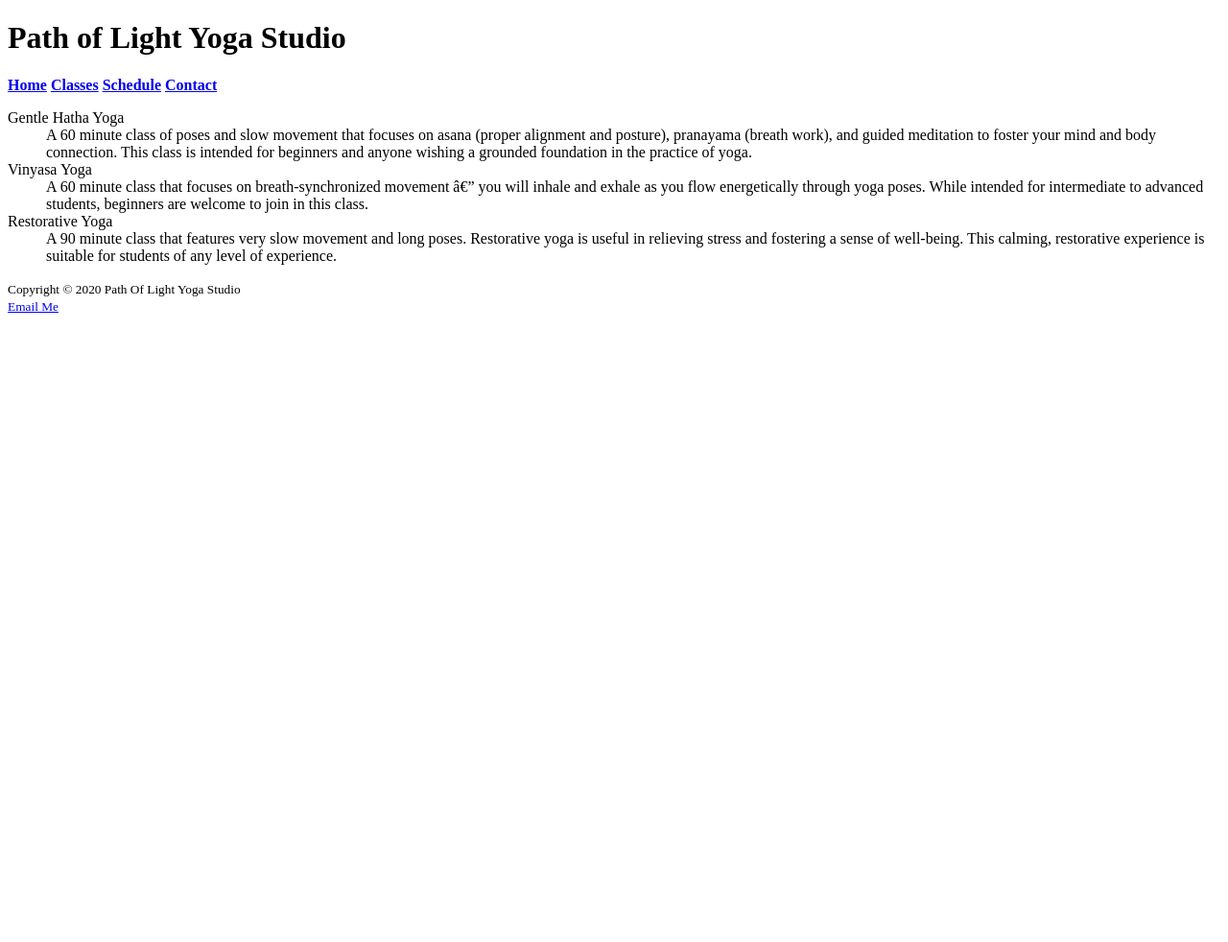
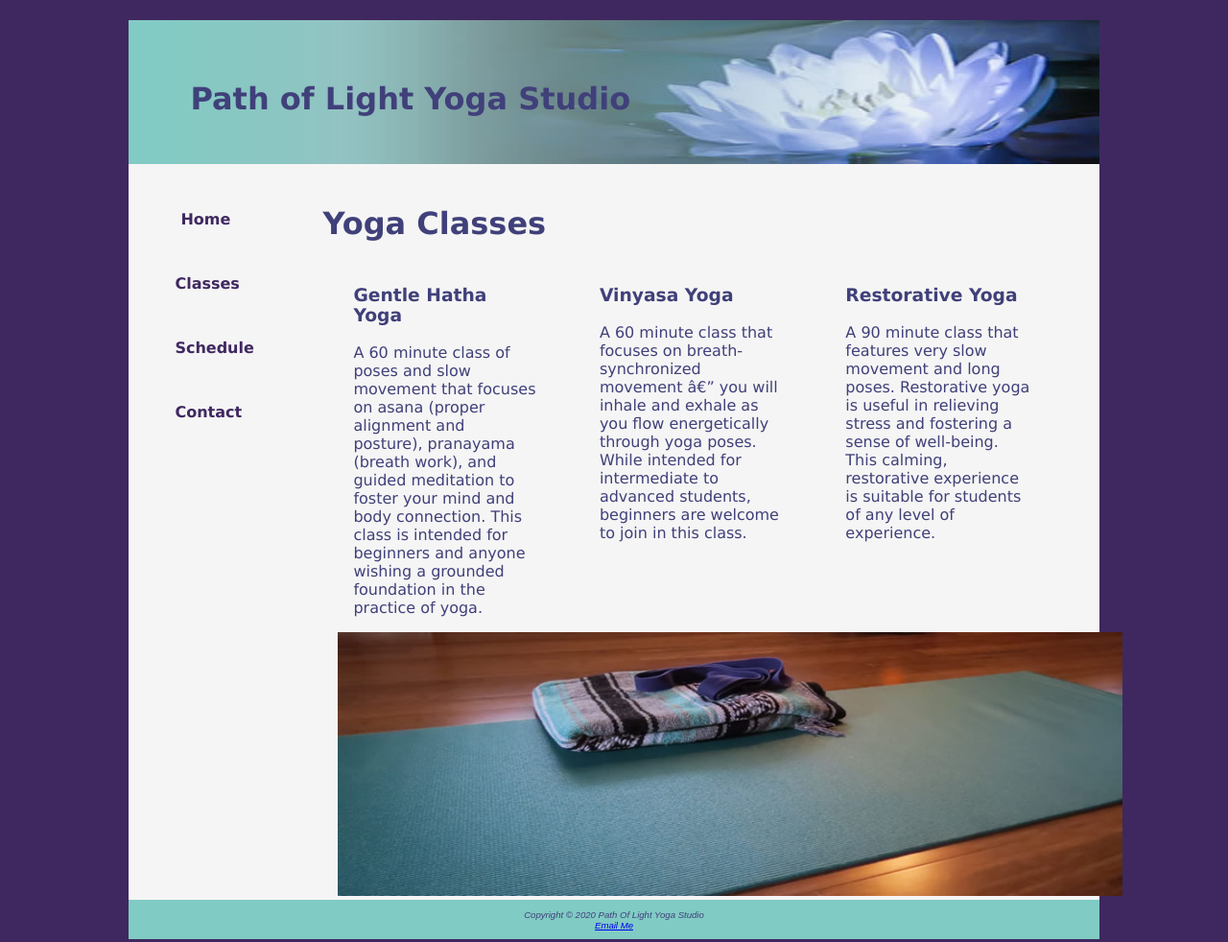
Before and after one commit to ParkerMatthews/YoghurtStudio, a plain HTML site: page classes.html in a window 1280 px wide. Shown: the whole page at 96% size. Before the commit the page ends 800 px from the top, so only its background shows below. Drawn offline with Linux system fonts and the light colour scheme.

Commit message:
pushschudule

```diff
--- a/classes.html
+++ b/classes.html
@@ -3,30 +3,44 @@
     <head>
         <title>Yoga</title>
         <meta charset="uft-8">
+        <link rel="stylesheet" href="style.css">
     </head>
     <body>
+        <div id="wrapper">
+        <header>
         <h1>Path of Light Yoga Studio</h1>
-        <div>
+        </header>
+        <nav>
         <b><a href="index.html">Home</a>
         <a href="classes.html">Classes</a>
         <a href="schedule.html">Schedule</a>
         <a href="contact.html">Contact</a></b>
+        </nav>
+        <main>
+        <h2> Yoga Classes</h2>
+        <div class ="onethird">
+        <h3>Gentle Hatha Yoga</h3>
+        <p>A 60 minute class of poses and slow movement that focuses on asana (proper alignment and posture), pranayama (breath work), and guided meditation to foster your mind and body connection. This class is intended for beginners and anyone wishing a grounded foundation in the practice of yoga.</p>
         </div>
-        <dl>
-            <dt>Gentle Hatha Yoga</dt>
-                <dd>A 60 minute class of poses and slow movement that focuses on asana (proper alignment and posture), pranayama (breath work), and guided meditation to foster your mind and body connection. This class is intended for beginners and anyone wishing a grounded foundation in the practice of yoga.</dd>
-            <dt>Vinyasa Yoga</dt>
-                <dd>A 60 minute class that focuses on breath-synchronized movement — you will inhale and exhale as you flow energetically through yoga poses. While intended for intermediate to advanced students, beginners are welcome to join in this class.</dd>
-            <dt>Restorative Yoga</dt>
-                <dd>A 90 minute class that features very slow movement and long poses. Restorative yoga is useful in relieving stress and fostering a sense of well-being. This calming, restorative experience is suitable for students of any level of experience.
-                </dd>
-        </dl>
+        <div class ="onethird">
+        <h3>Vinyasa Yoga</h3>
+        <p>A 60 minute class that focuses on breath-synchronized movement — you will inhale and exhale as you flow energetically through yoga poses. While intended for intermediate to advanced students, beginners are welcome to join in this class.</p>
+        </div>
+        <div class ="onethird">
+        <h3>Restorative Yoga</h3>
+        <p>A 90 minute class that features very slow movement and long poses. Restorative yoga is useful in relieving stress and fostering a sense of well-being. This calming, restorative experience is suitable for students of any level of experience.</p>
+        </div>
+        <div id="hero">
+            <img src="images/yogamat.jpg" alt="mat" height="275" width="850">
+        </div>
 
-        <small>
+        </main>
+
+        <footer>
             Copyright &copy; 2020 Path Of Light Yoga Studio<br>
             <a href = "mailto:parker.matthews@evsck12.com">Email Me</a>
-        </small>
+        </footer>
 
-
+        </div>
     </body>
 </html>
--- /dev/null
+++ b/style.css
@@ -0,0 +1,136 @@
+/* single line comment and block commemnt */
+
+body{
+    background-color: #3F2860;
+    color: #40407A;
+    font-family: Verdana,Arial,sans-serif;
+}
+header{
+    background-image: url("images/lilyheader.jpg");
+    background-size: 100% 100%;
+    text-align: left;
+    height: 150px;
+}
+
+/* apllying style to the nav section */
+header a:link{
+    text-decoration: none;
+    display: block;
+    color:#40407A;
+}
+header a:visited{
+    text-decoration: none;
+    display: block;
+    color:#40407A;
+}
+header a:hover{
+    text-decoration: none;
+    display: block;
+    color:#FFF;
+}
+
+h1{
+    line-height: 200%;
+    padding-top: 50px;
+    padding-left: 2em;
+}
+
+h2{
+    font-size: 200%;
+}
+
+nav{
+    text-align: center;
+    font-weight: bold;
+    padding: 1em;
+    float: left;  /* dynamicall moves to teh left of the screen */
+    width: 160px;
+}
+nav a{
+    text-decoration: none;
+    display: block;
+    text-align: center;
+    border: #CCCCCC;
+    border-width: 3px;
+    padding: 1em;
+    margin: 1em;
+}
+
+nav ul{
+    list-style-type: none;
+    padding: 0em;
+}
+
+nav a:link{color:#3F2860}
+nav a:visited{color:#497777}
+nav a:hover{color:#A26100;border:3px inset #333333}
+
+footer{
+    background-color: #80cbc4;
+    font-size: .60em;
+    text-align: center;
+    font-family: Arial,Helvetica,sans-serif;
+    font-style: italic;
+    padding:1em;
+}
+
+img{
+    padding-left: 1em;
+    padding-right: 1em;
+}
+
+main{
+    padding-top: 1em;
+    padding-left: 2em;
+    padding-right: 2em;
+    display: block;
+    margin-left: 170px; /*needed to push the main tag off the parent by 170px */
+}
+
+/* class */
+.studio{
+    color:#40407A;
+    font-style: italic;
+}
+
+/* id styling where you can apply to tags with this id  */
+#wrapper{
+    margin-right:auto;    /*auto space everywhere to the right*/
+    margin-left: auto;
+    width:80%;
+    background-color: #F5F5F5;
+    min-width: 1000px;
+    max-width: 1280px;
+}
+
+#hero{
+    text-align: center;
+}
+
+.floatleft{
+    float: left;
+    margin-right: 4em;
+    margin-bottom: 1em;
+}
+
+/* take up half of the area */
+.onehalf{
+    float: left;
+    width: 50%;
+    padding-left: 2em;
+    padding-right: 2em;
+}
+
+/* take up 1/3 of the area */
+.onethird{
+    float: left;
+    width: 33%;
+    padding-left: 2em;
+    padding-right: 2em;
+}
+
+#clear{
+    clear: both;
+}
+/* global property or global var */
+* {box-sizing: border-box;}
```
Also changed, not shown: index.html (+26 -14 lines), schedule.html (added, +47 -0 lines), images/favicon.ico (added), images/lilyheader.jpg (added), images/store.jpg (added), images/sunrise.jpg (added), images/yogadoor.jpg (added), images/yogadoor2.jpg (added), images/yogalounge.jpg (added), images/yogamat.jpg (added).
